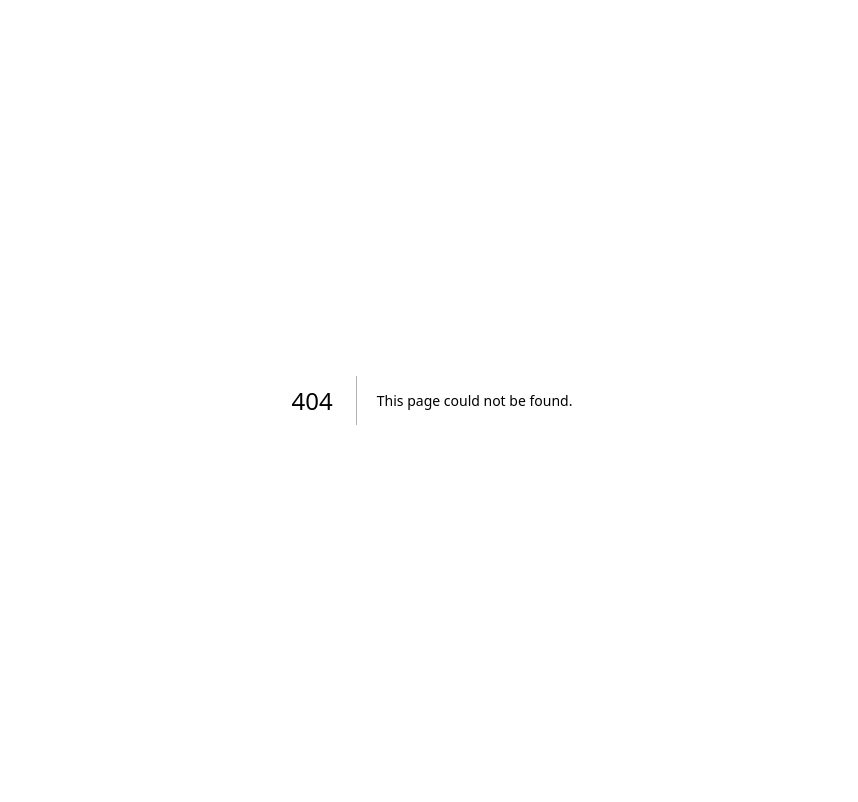
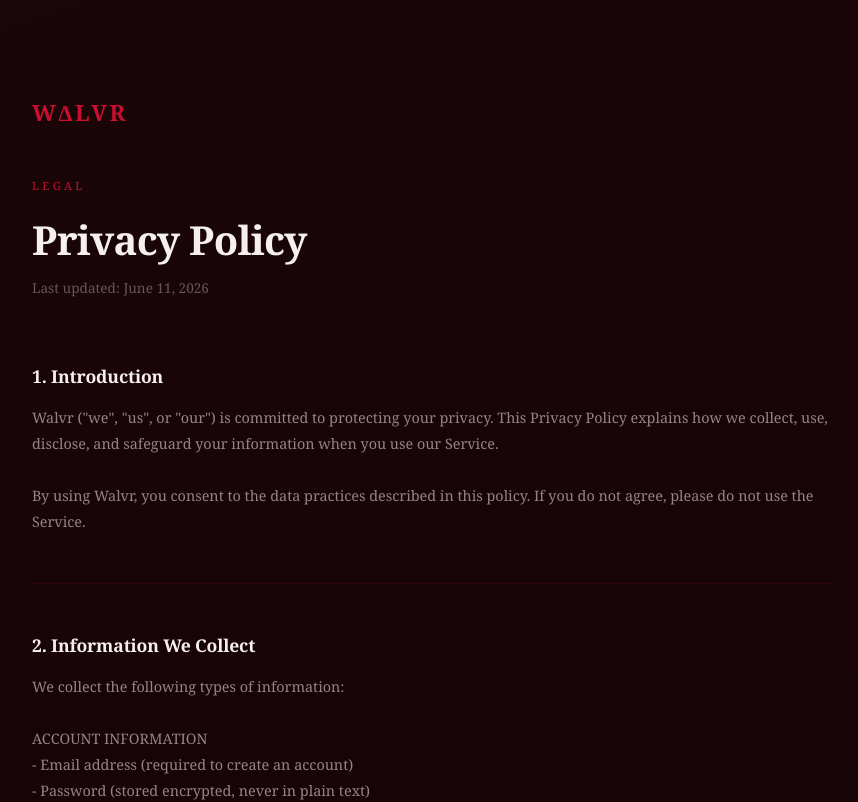
Before and after one commit to muditmatharu74-beep/Walvr-v-2, a Next.js app: page /privacy in a window 1280 px wide. Before the commit this address had no page. Shown: the top 802 px of the page, without its empty margins (208-1066 px from the left). Built offline with nearby package versions, Linux system fonts and the light colour scheme.

Commit message:
Create page.tsx

```diff
--- /dev/null
+++ b/src/app/privacy/page.tsx
@@ -0,0 +1,195 @@
+import Link from "next/link";
+
+export default function PrivacyPage() {
+  return (
+    <main style={{
+      minHeight: "100vh",
+      background: "linear-gradient(160deg, #1a0508 0%, #150305 40%, #1a0609 100%)",
+      fontFamily: "'Georgia', 'Times New Roman', serif",
+      color: "#f5f0eb",
+      padding: "6rem 3rem",
+    }}>
+      <div style={{ maxWidth: "800px", margin: "0 auto" }}>
+
+        <Link href="/" style={{ fontSize: "1.4rem", fontWeight: "700", letterSpacing: "0.12em", color: "#c8102e", textTransform: "uppercase", textDecoration: "none", display: "block", marginBottom: "3rem" }}>W∆LVR</Link>
+
+        <p style={{ fontSize: "0.7rem", letterSpacing: "0.3em", textTransform: "uppercase", color: "#c8102e", marginBottom: "1rem" }}>Legal</p>
+        <h1 style={{ fontSize: "2.5rem", fontWeight: "700", color: "#f5f0eb", marginBottom: "0.5rem", letterSpacing: "-0.02em" }}>Privacy Policy</h1>
+        <p style={{ color: "rgba(245,240,235,0.35)", marginBottom: "4rem", fontSize: "0.85rem" }}>Last updated: June 11, 2026</p>
+
+        {[
+          {
+            title: "1. Introduction",
+            content: `Walvr ("we", "us", or "our") is committed to protecting your privacy. This Privacy Policy explains how we collect, use, disclose, and safeguard your information when you use our Service.
+
+By using Walvr, you consent to the data practices described in this policy. If you do not agree, please do not use the Service.`
+          },
+          {
+            title: "2. Information We Collect",
+            content: `We collect the following types of information:
+
+ACCOUNT INFORMATION
+- Email address (required to create an account)
+- Password (stored encrypted, never in plain text)
+- Profile information including your subscription plan and credit balance
+
+PAYMENT INFORMATION
+- We do not store your credit card details. All payment processing is handled by Stripe. We store only your Stripe customer ID and subscription status.
+
+UPLOADED CONTENT
+- Audio files you upload for processing (MP3, MP4, WAV, M4A)
+- Song title and artist name you provide
+- Generated video metadata including mood, genre, and lyrics
+
+USAGE DATA
+- Number of videos created per month
+- Templates and caption styles selected
+- Browser type and device information
+- IP address and approximate location
+- Pages visited and features used within the Service
+
+COMMUNICATIONS
+- If you contact us for support, we retain those communications`
+          },
+          {
+            title: "3. How We Use Your Information",
+            content: `We use your information to:
+
+(a) Provide, operate, and maintain the Service
+(b) Process your audio files and generate videos
+(c) Process payments and manage your subscription
+(d) Send transactional emails including receipts, password resets, and account notifications
+(e) Monitor and analyze usage patterns to improve the Service
+(f) Detect and prevent fraud and abuse
+(g) Comply with legal obligations
+(h) Respond to your support requests
+
+We do not sell your personal information to third parties. We do not use your uploaded audio content to train AI models.`
+          },
+          {
+            title: "4. Data Retention",
+            content: `We retain your data as follows:
+
+ACCOUNT DATA: Retained for as long as your account is active. Deleted within 30 days of account deletion request.
+
+UPLOADED AUDIO FILES: Stored temporarily during processing. Audio files are retained in Supabase Storage for up to 30 days after upload, then automatically deleted.
+
+GENERATED VIDEOS: Video render URLs are stored in our database. The actual rendered video files are hosted by Creatomate and subject to their retention policies.
+
+PAYMENT DATA: Transaction records are retained for 7 years as required by US tax law.
+
+USAGE DATA: Retained for up to 2 years for analytics purposes.`
+          },
+          {
+            title: "5. Third-Party Services",
+            content: `We use the following third-party services that may process your data:
+
+SUPABASE — Database and file storage. Your account data and uploaded files are stored on Supabase servers. Privacy policy: supabase.com/privacy
+
+STRIPE — Payment processing. Handles all credit card transactions. Privacy policy: stripe.com/privacy
+
+OPENAI (WHISPER) — Audio transcription. Your uploaded audio is sent to OpenAI's Whisper API for transcription. Privacy policy: openai.com/privacy
+
+ANTHROPIC (CLAUDE) — AI analysis. Song lyrics and metadata are sent to Anthropic's API for mood and genre analysis. Privacy policy: anthropic.com/privacy
+
+CREATOMATE — Video rendering. Your audio files and generated captions are sent to Creatomate for video rendering. Privacy policy: creatomate.com/privacy
+
+VERCEL — Hosting and deployment. Our application runs on Vercel's infrastructure. Privacy policy: vercel.com/legal/privacy-policy
+
+By using Walvr, you acknowledge that your data may be processed by these third-party services.`
+          },
+          {
+            title: "6. Cookies",
+            content: `We use cookies and similar tracking technologies to:
+
+(a) Maintain your login session
+(b) Remember your preferences
+(c) Analyze how the Service is used
+
+You can control cookies through your browser settings. Disabling cookies may affect your ability to use certain features of the Service.
+
+We do not use advertising cookies or sell cookie data to advertisers.`
+          },
+          {
+            title: "7. Data Security",
+            content: `We implement industry-standard security measures including:
+
+- Encryption of data in transit using TLS/SSL
+- Encrypted password storage using bcrypt hashing
+- Row-level security on our database
+- Regular security audits
+
+However, no method of transmission over the internet is 100% secure. We cannot guarantee absolute security of your data.`
+          },
+          {
+            title: "8. Your Rights",
+            content: `You have the following rights regarding your personal data:
+
+ACCESS: You may request a copy of the personal data we hold about you.
+
+CORRECTION: You may request correction of inaccurate personal data.
+
+DELETION: You may request deletion of your account and associated personal data. Submit requests to privacy@walvr.com. We will process deletion requests within 30 days.
+
+PORTABILITY: You may request an export of your data in a machine-readable format.
+
+OPT-OUT: You may opt out of non-transactional marketing emails at any time using the unsubscribe link in those emails.
+
+To exercise any of these rights, contact us at privacy@walvr.com`
+          },
+          {
+            title: "9. Children's Privacy",
+            content: `Walvr is not intended for use by individuals under the age of 13. We do not knowingly collect personal information from children under 13. If we become aware that a child under 13 has provided us with personal information, we will delete it immediately.
+
+If you are between 13 and 18, you may only use Walvr with the consent and supervision of a parent or guardian.`
+          },
+          {
+            title: "10. California Privacy Rights (CCPA)",
+            content: `If you are a California resident, you have additional rights under the California Consumer Privacy Act (CCPA):
+
+- The right to know what personal information we collect and how it is used
+- The right to delete your personal information
+- The right to opt-out of the sale of personal information (we do not sell personal information)
+- The right to non-discrimination for exercising your privacy rights
+
+To exercise your CCPA rights, contact us at privacy@walvr.com`
+          },
+          {
+            title: "11. International Users",
+            content: `Walvr is operated from the United States. If you are accessing the Service from outside the United States, your data will be transferred to and processed in the United States.
+
+If you are in the European Economic Area (EEA), you have rights under the General Data Protection Regulation (GDPR). Our legal basis for processing your data is:
+- Contract performance (to provide the Service you signed up for)
+- Legitimate interests (to improve and secure the Service)
+- Legal obligation (to comply with applicable law)
+
+For GDPR inquiries, contact us at privacy@walvr.com`
+          },
+          {
+            title: "12. Changes to This Policy",
+            content: `We may update this Privacy Policy from time to time. We will notify you of material changes by email or by posting a notice on the Service. Your continued use of the Service after changes constitutes acceptance of the updated policy.`
+          },
+          {
+            title: "13. Contact Us",
+            content: `If you have questions about this Privacy Policy or our data practices, please contact us at:
+
+Email: privacy@walvr.com
+
+We will respond to all privacy inquiries within 30 days.`
+          },
+        ].map((section, i) => (
+          <div key={i} style={{ marginBottom: "3rem", paddingBottom: "3rem", borderBottom: "1px solid rgba(200,16,46,0.1)" }}>
+            <h2 style={{ fontSize: "1.1rem", fontWeight: "700", color: "#f5f0eb", marginBottom: "1rem", letterSpacing: "-0.01em" }}>{section.title}</h2>
+            <p style={{ color: "rgba(245,240,235,0.55)", lineHeight: "1.8", fontSize: "0.9rem", whiteSpace: "pre-line" }}>{section.content}</p>
+          </div>
+        ))}
+
+        <div style={{ marginTop: "4rem", paddingTop: "2rem", borderTop: "1px solid rgba(200,16,46,0.15)", display: "flex", gap: "2rem" }}>
+          <Link href="/terms" style={{ color: "#c8102e", fontSize: "0.8rem", textDecoration: "none", letterSpacing: "0.1em", textTransform: "uppercase" }}>Terms of Service</Link>
+          <Link href="/" style={{ color: "rgba(245,240,235,0.3)", fontSize: "0.8rem", textDecoration: "none", letterSpacing: "0.1em", textTransform: "uppercase" }}>Back to Home</Link>
+        </div>
+
+      </div>
+    </main>
+  );
+}
```
